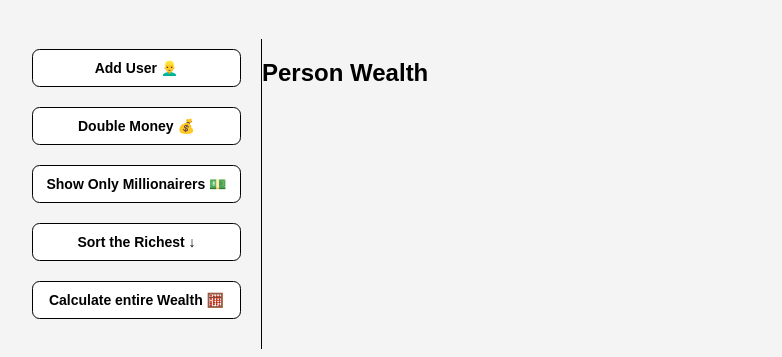
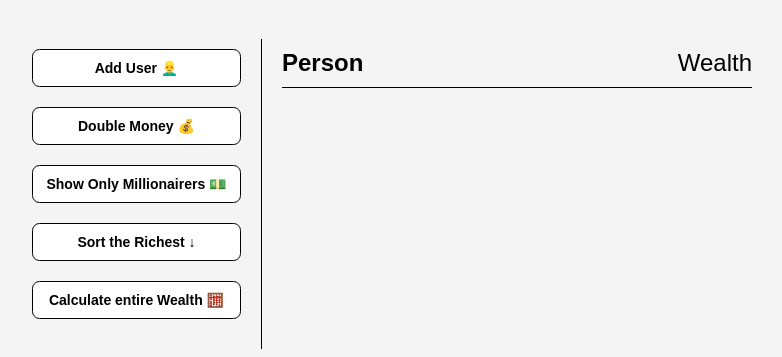
Before and after one commit to CharlesIvia/dom-array-methods, a plain HTML site: page index.html in a window 1280 px wide. Shown: the part 61-418 px from the top of the page, without its empty margins (248-1030 px from the left). Drawn offline with Linux system fonts and the light colour scheme.

Commit message:
Styled the main component

```diff
--- a/style.css
+++ b/style.css
@@ -38,3 +38,17 @@ button {
   font-weight: bold;
   font-size: 14px;
 }
+
+main {
+  flex: 1;
+  padding: 10px 20px;
+}
+
+h2 {
+    border-bottom: 1px solid black;
+    padding-bottom: 10px;
+    display: flex;
+    justify-content: space-between;
+    font-weight: 300;
+    margin: 0 0 20px;
+}
```
